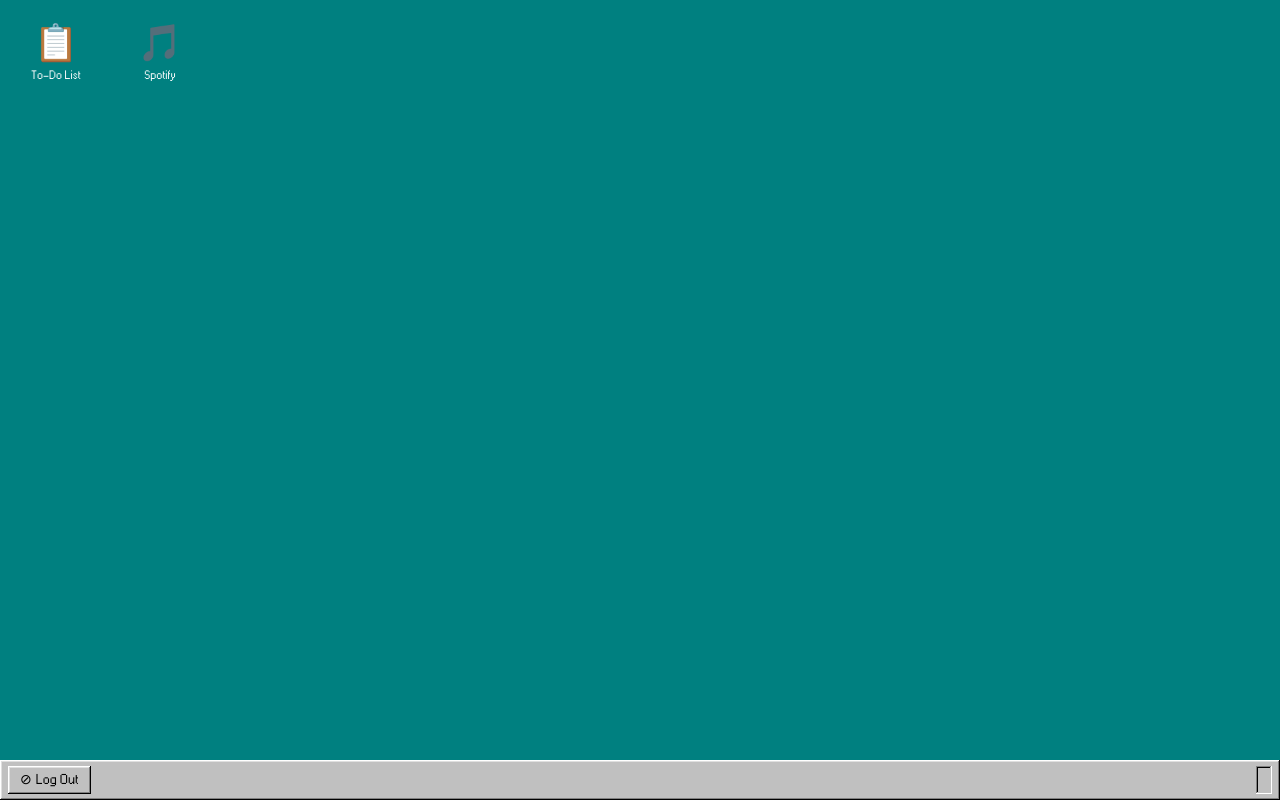
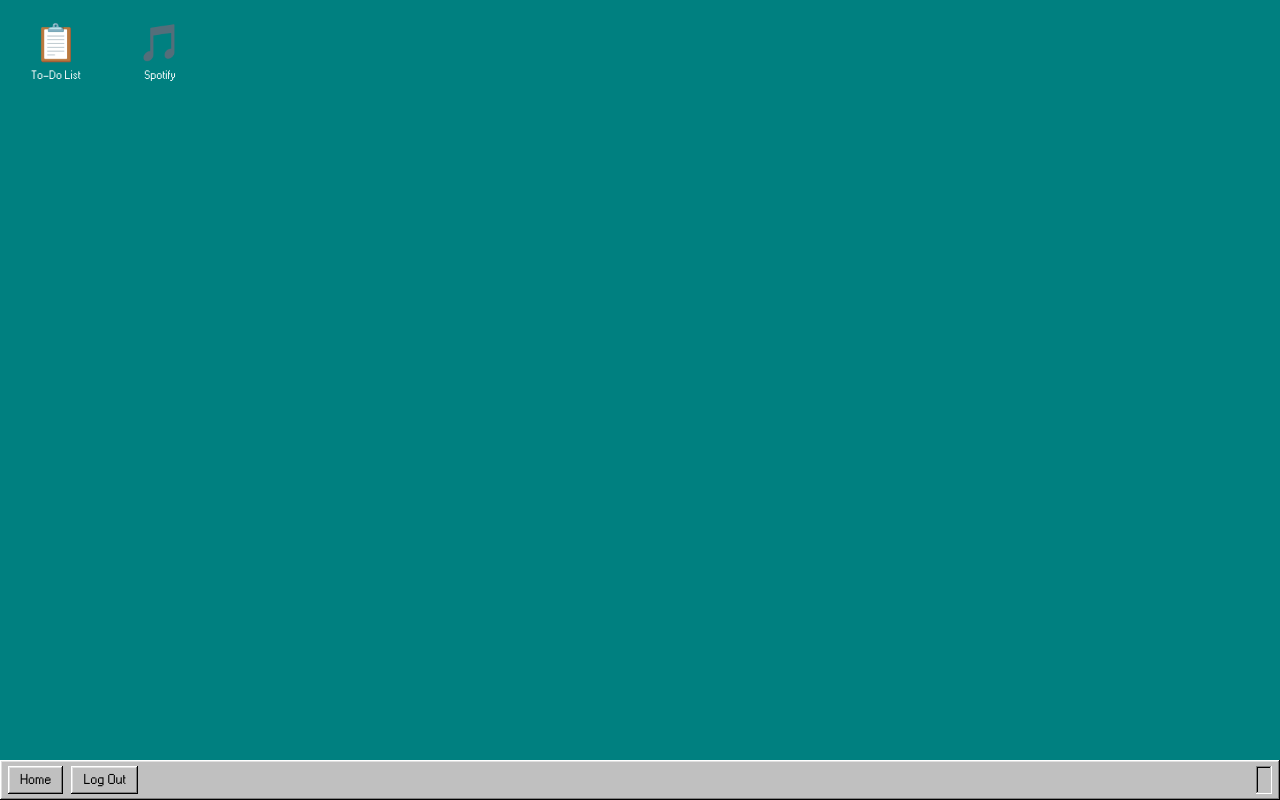
Before and after one commit to benbest123/to-do-list, a React (Vite) app in the folder frontend/: page /desktop in a window 1280 px wide. Built offline with nearby package versions, Linux system fonts and the light colour scheme.

Commit message:
[GENAI=NO] feat: added Taskbar component

```diff
--- /dev/null
+++ b/frontend/src/components/shared/Taskbar.tsx
@@ -0,0 +1,32 @@
+import { useNavigate } from "react-router-dom";
+import { useAuth } from "../../hooks/useAuth";
+
+export default function Taskbar() {
+  const { username, logout } = useAuth();
+  const navigate = useNavigate();
+
+  function handleLogout() {
+    logout();
+    navigate("/auth");
+  }
+
+  return (
+    <div className='h-10 bg-[#C0C0C0] shadow-w95Container flex items-center justify-between px-2 gap-2'>
+      <div className='flex items-center gap-2'>
+        <button
+          onClick={() => navigate("/desktop")}
+          className='h-7 px-3 bg-[#C0C0C0] text-black text-sm shadow-w95Button flex items-center gap-1'
+        >
+          Home
+        </button>
+        <button
+          onClick={handleLogout}
+          className='h-7 px-3 bg-[#C0C0C0] text-black text-sm shadow-w95Button flex items-center gap-1'
+        >
+          Log Out
+        </button>
+      </div>
+      <div className='text-sm px-2 shadow-w95InnerContainer h-7 flex items-center'>{username}</div>
+    </div>
+  );
+}
--- a/frontend/src/components/todo/TodoNavbar.tsx
+++ /dev/null
@@ -1,23 +0,0 @@
-import { useNavigate } from "react-router-dom";
-import { useAuth } from "../../hooks/useAuth";
-
-export default function TodoNavbar() {
-  const { logout } = useAuth();
-  const navigate = useNavigate();
-  const handleLogout = () => {
-    logout();
-    navigate("/");
-  };
-
-  return (
-    <header>
-      <nav className="h-10 bg-black">
-        <div className="flex items-center h-full justify-end px-4">
-          <button type="button" className="text-white hover:underline" onClick={handleLogout}>
-            logout
-          </button>
-        </div>
-      </nav>
-    </header>
-  );
-}
--- a/frontend/src/pages/Desktop.tsx
+++ b/frontend/src/pages/Desktop.tsx
@@ -1,5 +1,5 @@
 import { useNavigate } from "react-router-dom";
-import { useAuth } from "../hooks/useAuth";
+import Taskbar from "../components/shared/Taskbar";
 
 interface DesktopIcon {
   label: string;
@@ -13,13 +13,7 @@ const icons: DesktopIcon[] = [
 ];
 
 export default function Desktop() {
-  const { username, logout } = useAuth();
   const navigate = useNavigate();
-
-  function handleLogout() {
-    logout();
-    navigate("/auth");
-  }
 
   return (
     <div className='flex flex-col h-screen bg-[#008080]'>
@@ -37,18 +31,7 @@ export default function Desktop() {
         ))}
       </div>
 
-      {/* Taskbar */}
-      <div className='h-10 bg-[#C0C0C0] shadow-w95Container flex items-center justify-between px-2 gap-2'>
-        <div className='flex items-center gap-2'>
-          <button
-            onClick={handleLogout}
-            className='h-7 px-3 bg-[#C0C0C0] text-black text-sm shadow-w95Button flex items-center gap-1'
-          >
-            <span>⊘</span> Log Out
-          </button>
-        </div>
-        <div className='text-sm px-2 shadow-w95InnerContainer h-7 flex items-center'>{username}</div>
-      </div>
+      <Taskbar />
     </div>
   );
 }
--- a/frontend/src/pages/todo.tsx
+++ b/frontend/src/pages/todo.tsx
@@ -1,6 +1,6 @@
+import Taskbar from "../components/shared/Taskbar";
 import AddTodoForm from "../components/todo/AddTodoForm";
 import TodoList from "../components/todo/TodoList";
-import TodoNavbar from "../components/todo/TodoNavbar";
 import TodoSummary from "../components/todo/TodoSummary";
 import { useAuth } from "../hooks/useAuth";
 import useTodos from "../hooks/useTodos";
@@ -13,21 +13,26 @@ function Todo() {
     await addTodo(title);
   };
   return (
-    <>
-      <TodoNavbar />
-      <main className="py-10 h-screen space-y-5 overflow-y-auto bg-[#008080]">
-        <div className="max-w-lg mx-auto bg-[#C0C0C0] round-md p-1 space-y-2 shadow-w95Container">
-          <div className="max-w-lg mx-auto bg-[#000080] text-white px-2 py-1">{username}'s todos</div>
-          <div className="max-w-lg mx-auto shadow-w95InnerContainer p-3">
+    <div className='flex flex-col h-screen'>
+      <main className='py-10 flex-1 space-y-5 overflow-y-auto bg-[#008080]'>
+        <div className='max-w-lg mx-auto bg-[#C0C0C0] round-md p-1 space-y-2 shadow-w95Container'>
+          <div className='max-w-lg mx-auto bg-[#000080] text-white px-2 py-1'>{username}'s todos</div>
+          <div className='max-w-lg mx-auto shadow-w95InnerContainer p-3'>
             <AddTodoForm onSubmit={handleToDoAdded} />
           </div>
-          <div className="max-w-lg mx-auto shadow-w95InnerContainer p-3">
-            <TodoList todos={todos} onCompletedChange={setTodoCompleted} onDelete={deleteTodo} onReorder={reorderTodos} />
+          <div className='max-w-lg mx-auto shadow-w95InnerContainer p-3'>
+            <TodoList
+              todos={todos}
+              onCompletedChange={setTodoCompleted}
+              onDelete={deleteTodo}
+              onReorder={reorderTodos}
+            />
           </div>
         </div>
         <TodoSummary todos={todos} deleteAllCompleted={deleteAllCompletedTodos} />
       </main>
-    </>
+      <Taskbar />
+    </div>
   );
 }
 
```
Also changed, not shown: frontend/src/App.tsx (+6 -6 lines), 1 other file (tests, documents, lock files or other folders).
